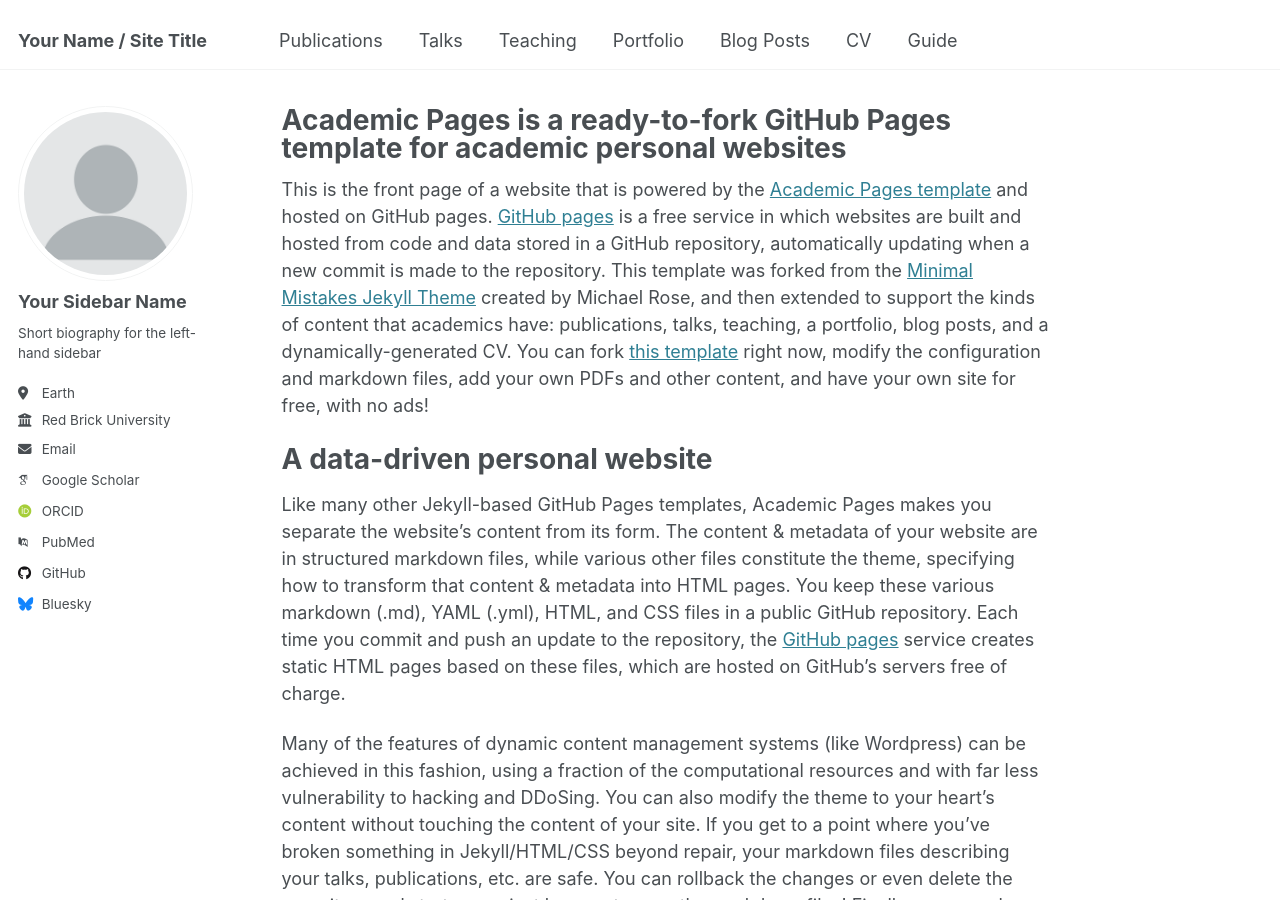
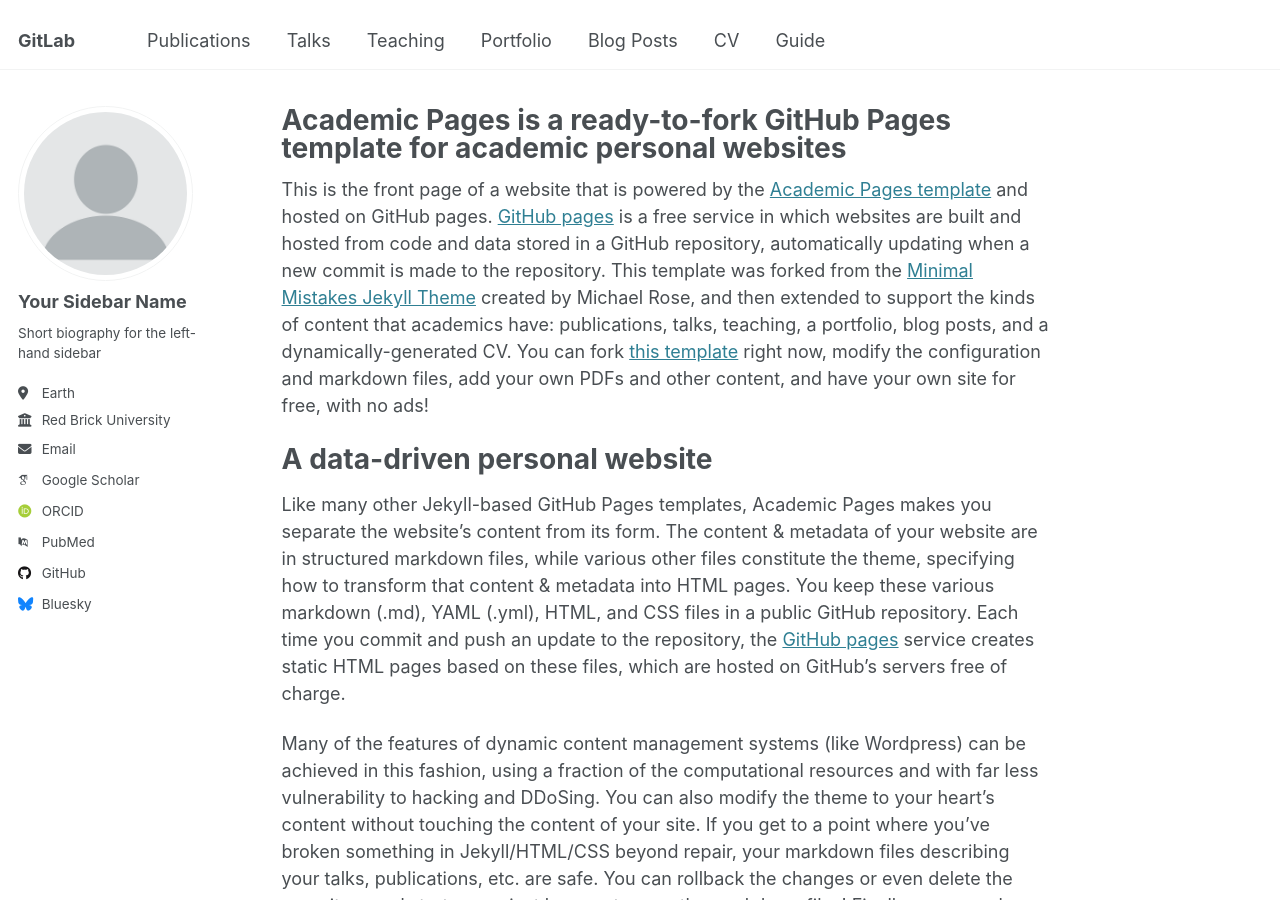
Before and after one commit to BookIILoy/BookIILoy.github.io, a Jekyll site: the page built from _pages/about.md, in a window 1280 px wide and 900 px high. Built offline with Jekyll 4.4.1, drawn with Linux system fonts in a browser that asks for light colours; some web fonts are replaced.

Commit message:
test update title

```diff
--- a/_config.yml
+++ b/_config.yml
@@ -9,7 +9,7 @@
 # Basic Site Settings
 locale                   : "en-US"
 site_theme               : "default"
-title                    : "Your Name / Site Title"
+title                    : "GitLab"
 title_separator          : "-"
 name                     : &name "Your Name"
 description              : &description "personal description"
```
